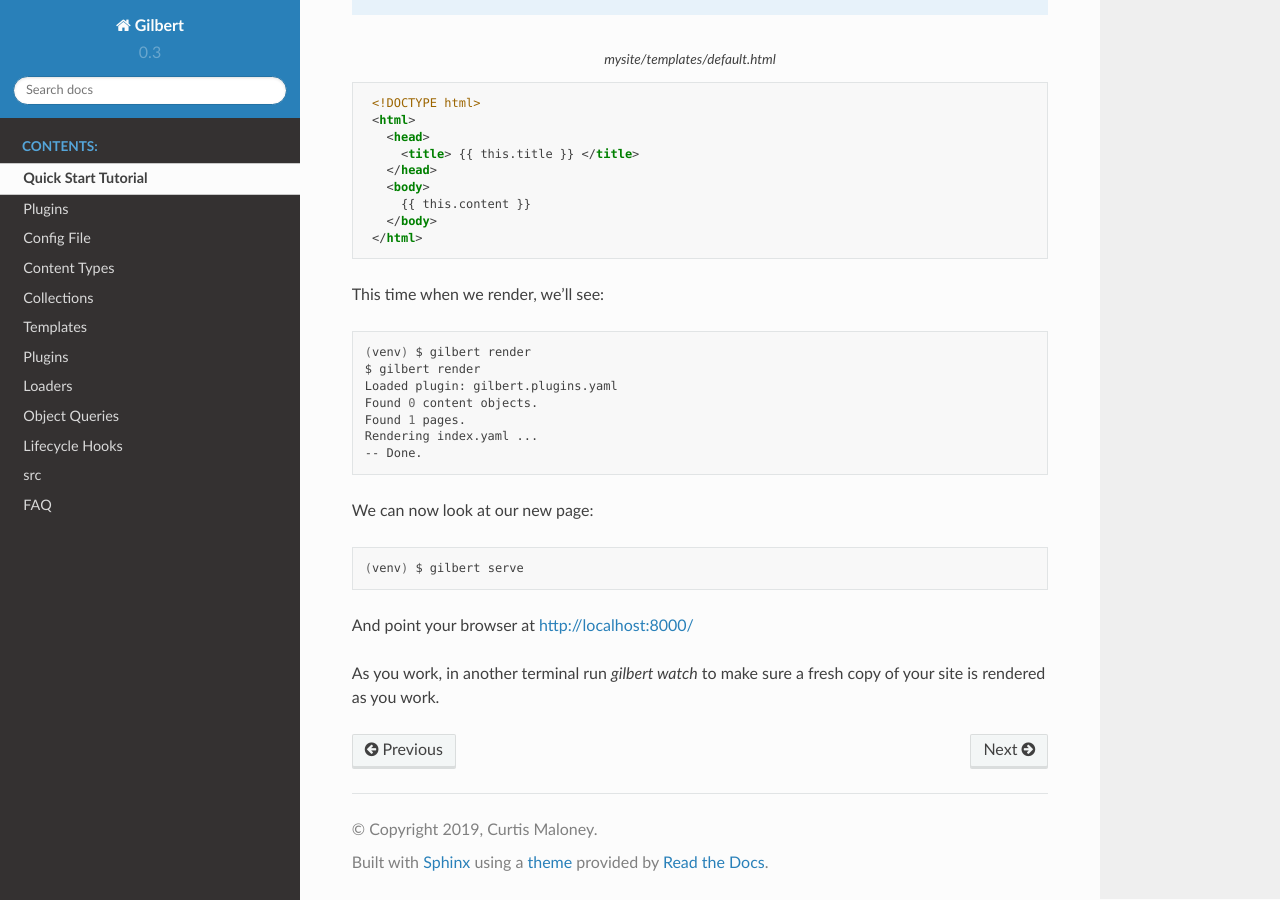
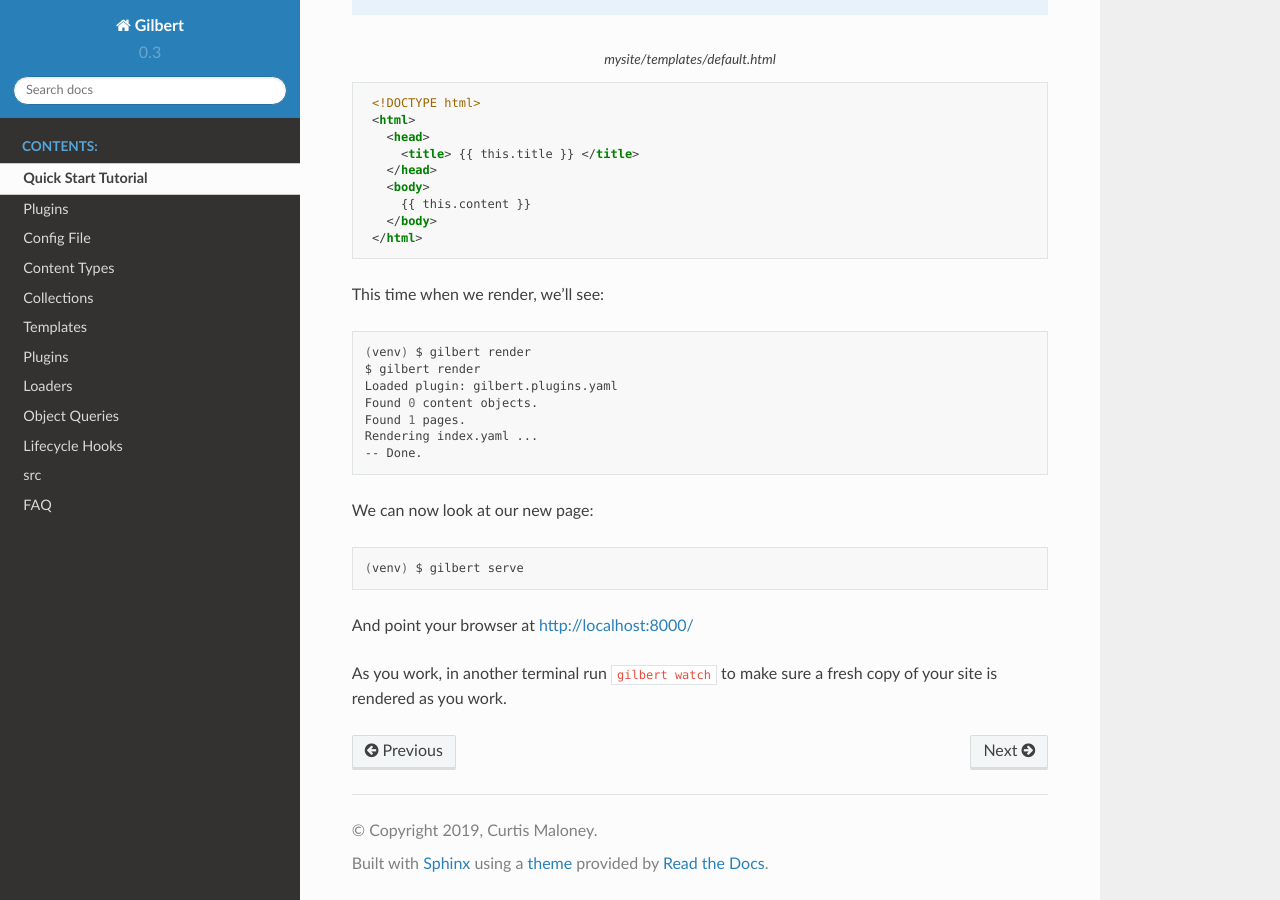
Before and after one commit to funkybob/gilbert, a Sphinx documentation site: the page built from docs/tutorials/quick_start.rst, in a window 1280 px wide and 900 px high, scrolled down 2205 px. Built offline with Sphinx 7.4.7 and the Read the Docs theme 2.0.0, drawn with Linux system fonts in a browser that asks for light colours.

```diff
--- a/docs/tutorials/quick_start.rst
+++ b/docs/tutorials/quick_start.rst
@@ -136,7 +136,7 @@ We can now look at our new page:
 
 And point your browser at http://localhost:8000/
 
-As you work, in another terminal run `gilbert watch` to make sure a fresh copy
+As you work, in another terminal run ``gilbert watch`` to make sure a fresh copy
 of your site is rendered as you work.
 
 .. _stencil: https://stencil-templates.readthedocs.io/en/latest/
```
